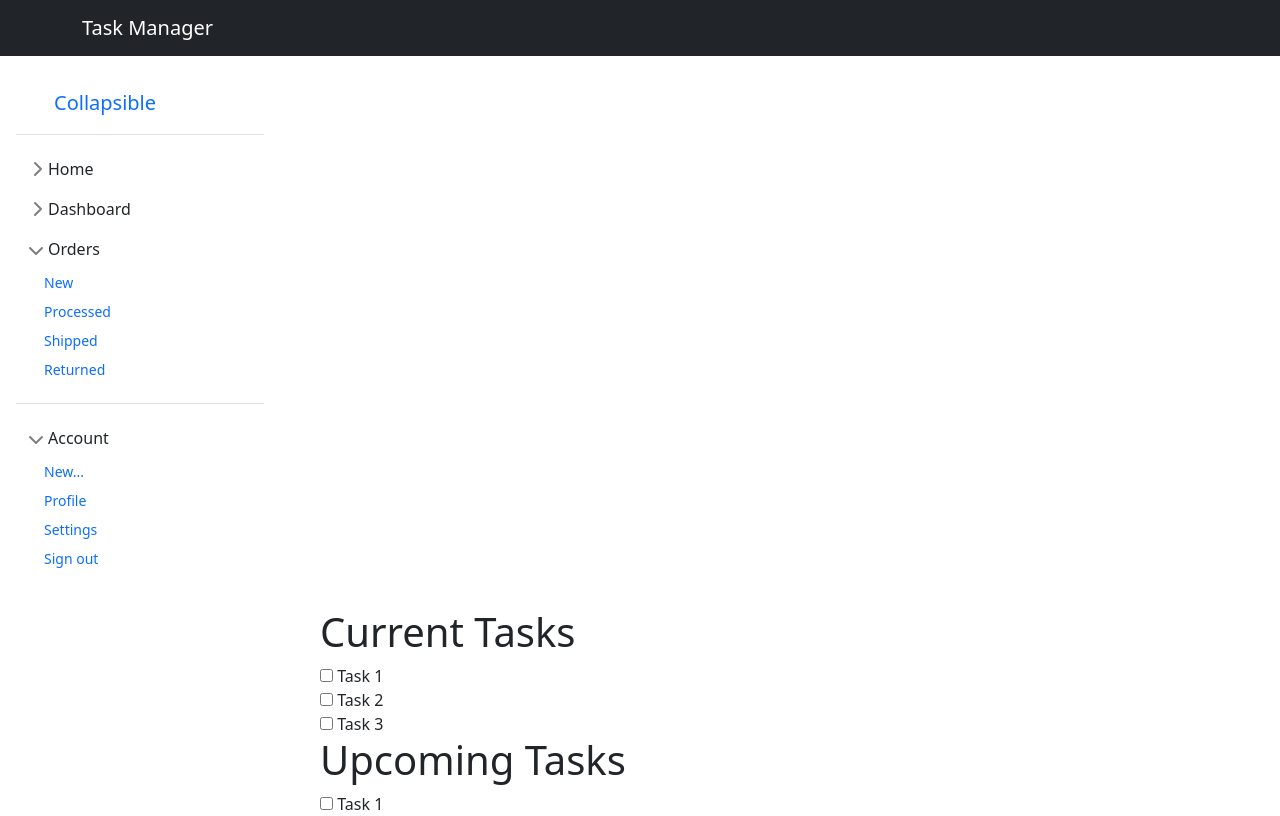
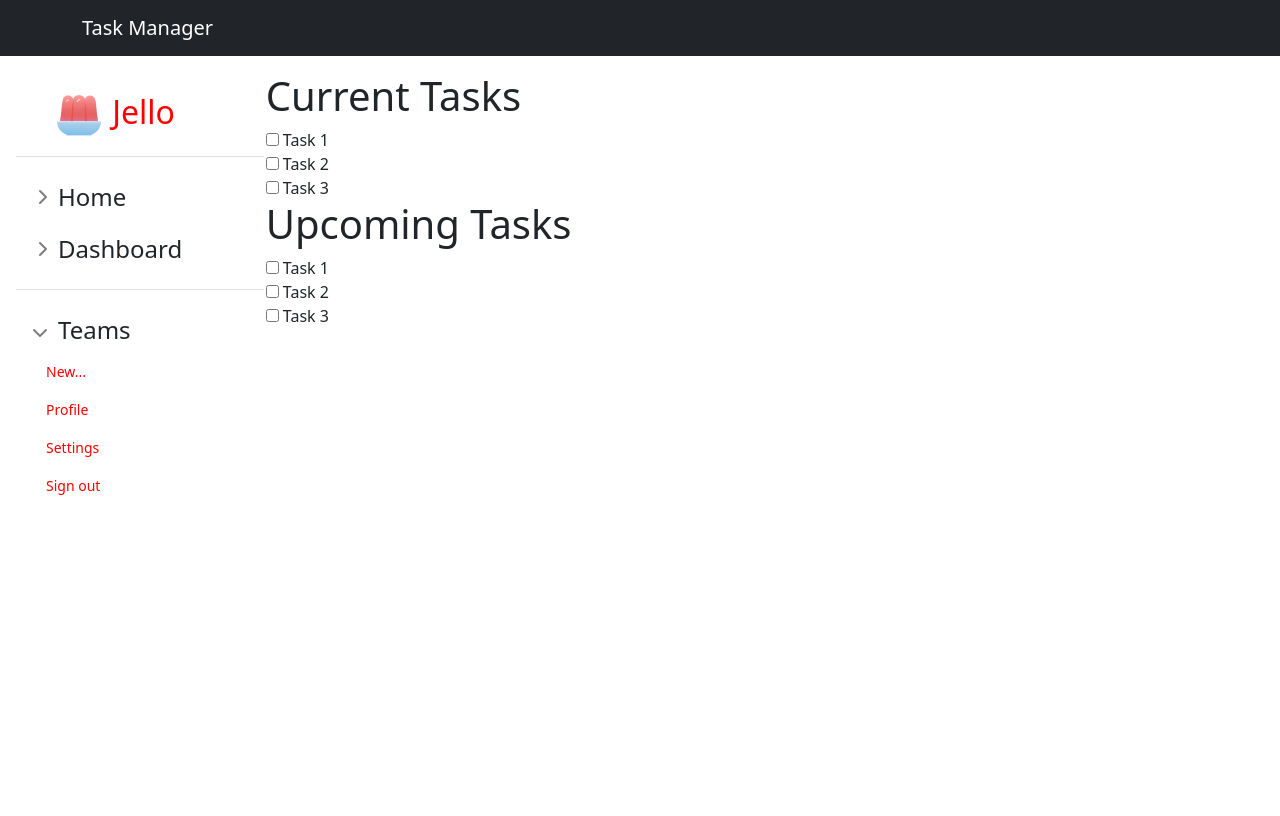
Before and after one commit to Ash281/5CCS2SEG-Team-Impala, a Django app: template tasks/templates/dashboard.html in a window 1280 px wide. Shown: the top 816 px of the page. After the commit the page ends 495 px from the top, so only its background shows below. Run offline with Django 4.2, Linux system fonts and the light colour scheme; the template is opened without the code that fills it, so the values that code supplies are empty; some libraries are stand-ins or nearby versions.

Commit message:
Customise sidebar and tasks page

```diff
--- a/static/custom.css
+++ b/static/custom.css
@@ -180,3 +180,22 @@ main {
 .scrollarea {
   overflow-y: auto;
 }
+
+/* Customize the links inside the collapsed content */
+.collapse a {
+  color: red; /* Dark text color for links */
+  display: block; /* Ensure links are block-level elements */
+  padding: 5px 10px; /* Add padding for better appearance */
+  text-decoration: none; /* Remove underline */
+  border-radius: 5px; /* Add rounded corners */
+  margin-bottom: 5px; /* Add spacing between links */
+}
+
+/* #bg-content {
+  margin: 0;
+  padding: 0;
+  background: url('/static/cat.jpg') center center/cover no-repeat;
+  height: 100vh;
+  display: flex;
+  flex-direction: column;
+} */
--- a/tasks/templates/base.html
+++ b/tasks/templates/base.html
@@ -2,7 +2,6 @@
 <!doctype html>
 <html lang="en">
   <head style="display: flex;">
-
     <meta charset="utf-8">
     <meta name="viewport" content="width=device-width, initial-scale=1">
     <link href="{% static 'custom.css' %}" rel="stylesheet">
@@ -16,11 +15,12 @@
   </head>
 
   <body>
-    {% block body %}
+    <div id="bg-content">
+      {% block body %}
 
-    {% endblock %}
-    <script src="https://cdn.jsdelivr.net/npm/@popperjs/core@2.10.2/dist/umd/popper.min.js" integrity="sha384-7+zCNj/IqJ95wo16oMtfsKbZ9ccEh31eOz1HGyDuCQ6wgnyJNSYdrPa03rtR1zdB" crossorigin="anonymous"></script>
-    <script src="https://cdn.jsdelivr.net/npm/bootstrap@5.1.2/dist/js/bootstrap.min.js" integrity="sha384-PsUw7Xwds7x08Ew3exXhqzbhuEYmA2xnwc8BuD6SEr+UmEHlX8/MCltYEodzWA4u" crossorigin="anonymous"></script>
-
+      {% endblock %}
+      <script src="https://cdn.jsdelivr.net/npm/@popperjs/core@2.10.2/dist/umd/popper.min.js" integrity="sha384-7+zCNj/IqJ95wo16oMtfsKbZ9ccEh31eOz1HGyDuCQ6wgnyJNSYdrPa03rtR1zdB" crossorigin="anonymous"></script>
+      <script src="https://cdn.jsdelivr.net/npm/bootstrap@5.1.2/dist/js/bootstrap.min.js" integrity="sha384-PsUw7Xwds7x08Ew3exXhqzbhuEYmA2xnwc8BuD6SEr+UmEHlX8/MCltYEodzWA4u" crossorigin="anonymous"></script>
+    </div>
   </body>
 </html>
--- a/tasks/templates/base_content.html
+++ b/tasks/templates/base_content.html
@@ -2,7 +2,17 @@
 {% block body %}
 
   {% include 'partials/navbar.html' %}
-  {% include 'partials/sidebar.html' %}
+
+  <div class="row">
+    <div class="col-md-1">
+      {% include 'partials/sidebar.html' %}
+    </div>
+
+    <div class="col-md-6">
+      {% block main_content %}{% endblock %}
+    </div>
+  </div>
+
   {% include 'partials/messages.html' %}
 
   {% block content %}
--- a/tasks/templates/dashboard.html
+++ b/tasks/templates/dashboard.html
@@ -1,6 +1,5 @@
-{% extends 'base_content.html' %}
-{% block content %}
-<div class = "col-sm-12  col-md-6 offset-md-3">
+
+<!-- <div class = "col-sm-12 col-md-6 offset-md-3">
   <div class="containers">
     <h1>Current Tasks</h1>
 
@@ -41,6 +40,50 @@
     </div>
   </div>
 </div>
+ -->
 
+{% extends 'base_content.html' %}
 
+{% block main_content %}
+<div class = "col-sm-12 col-md-6 offset-md-3">
+  <div class="containers">
+    <h1>Current Tasks</h1>
+
+    <div class="group">
+      <input type="checkbox" id="xd" />
+      <label for="xd">Task 1</label>
+    </div>
+
+    <div class="group">
+      <input type="checkbox" id="figma" />
+      <label for="figma">Task 2</label>
+    </div>
+
+    <div class="group">
+      <input type="checkbox" id="sketch" />
+      <label for="sketch">Task 3</label>
+    </div>
+  </div>
+</div>
+
+<div class = "col-sm-12  col-md-6 offset-md-3">
+  <div class="containers">
+    <h1>Upcoming Tasks</h1>
+
+    <div class="group">
+      <input type="checkbox" id="s" />
+      <label for="s">Task 1</label>
+    </div>
+
+    <div class="group">
+      <input type="checkbox" id="ss" />
+      <label for="ss">Task 2</label>
+    </div>
+
+    <div class="group">
+      <input type="checkbox" id="sss" />
+      <label for="sss">Task 3</label>
+    </div>
+  </div>
+</div>
 {% endblock %}
--- a/tasks/templates/log_in.html
+++ b/tasks/templates/log_in.html
@@ -2,7 +2,7 @@
 {% block content %}
 <div class="container">
   <div class="row">
-    <div class="col-sm-12 col-md-6 offset-md-3">
+    <div class="col-sm-12 col-md-6 offset-md-0">
       <h1>Log in</h1>
       <form action="{% url 'log_in' %}" method="post">
         {% csrf_token %}
--- a/tasks/templates/partials/sidebar.html
+++ b/tasks/templates/partials/sidebar.html
@@ -1,11 +1,14 @@
 <div class="flex-shrink-0 p-3" style="width: 280px;">
     <a href="/" class="d-flex align-items-center pb-3 mb-3 link-body-emphasis text-decoration-none border-bottom">
       <svg class="bi pe-none me-2" width="30" height="24"><use xlink:href="#bootstrap"></use></svg>
-      <span class="fs-5 fw-semibold">Collapsible</span>
+      <span class="fs-2 fw-semibold" style="color: red;">
+        <img src="/static/img/jello.png" width="50px" height="50px" alt="Your SVG Image">
+        Jello
+      </span>
     </a>
     <ul class="list-unstyled ps-0">
       <li class="mb-1">
-        <button class="btn btn-toggle d-inline-flex align-items-center rounded border-0 collapsed" data-bs-toggle="collapse" data-bs-target="#home-collapse" aria-expanded="false">
+        <button class="btn btn-toggle d-inline-flex align-items-center rounded border-0 collapsed fs-4" data-bs-toggle="collapse" data-bs-target="#home-collapse" aria-expanded="false">
           Home
         </button>
         <div class="collapse" id="home-collapse" style="">
@@ -17,7 +20,7 @@
         </div>
       </li>
       <li class="mb-1">
-        <button class="btn btn-toggle d-inline-flex align-items-center rounded border-0 collapsed" data-bs-toggle="collapse" data-bs-target="#dashboard-collapse" aria-expanded="false">
+        <button class="btn btn-toggle d-inline-flex align-items-center rounded border-0 collapsed fs-4" data-bs-toggle="collapse" data-bs-target="#dashboard-collapse" aria-expanded="false">
           Dashboard
         </button>
         <div class="collapse" id="dashboard-collapse" style="">
@@ -29,23 +32,11 @@
           </ul>
         </div>
       </li>
-      <li class="mb-1">
-        <button class="btn btn-toggle d-inline-flex align-items-center rounded border-0" data-bs-toggle="collapse" data-bs-target="#orders-collapse" aria-expanded="true">
-          Orders
-        </button>
-        <div class="collapse show" id="orders-collapse" style="">
-          <ul class="btn-toggle-nav list-unstyled fw-normal pb-1 small">
-            <li><a href="#" class="link-body-emphasis d-inline-flex text-decoration-none rounded">New</a></li>
-            <li><a href="#" class="link-body-emphasis d-inline-flex text-decoration-none rounded">Processed</a></li>
-            <li><a href="#" class="link-body-emphasis d-inline-flex text-decoration-none rounded">Shipped</a></li>
-            <li><a href="#" class="link-body-emphasis d-inline-flex text-decoration-none rounded">Returned</a></li>
-          </ul>
-        </div>
-      </li>
+
       <li class="border-top my-3"></li>
       <li class="mb-1">
-        <button class="btn btn-toggle d-inline-flex align-items-center rounded border-0" data-bs-toggle="collapse" data-bs-target="#account-collapse" aria-expanded="true">
-          Account
+        <button class="btn btn-toggle d-inline-flex align-items-center rounded border-0 fs-4" data-bs-toggle="collapse" data-bs-target="#account-collapse" aria-expanded="true">
+          Teams
         </button>
         <div class="collapse show" id="account-collapse" style="">
           <ul class="btn-toggle-nav list-unstyled fw-normal pb-1 small">
```
Also changed, not shown: static/img/jello.png (added), static/img/jelly-svgrepo-com.svg (added).
